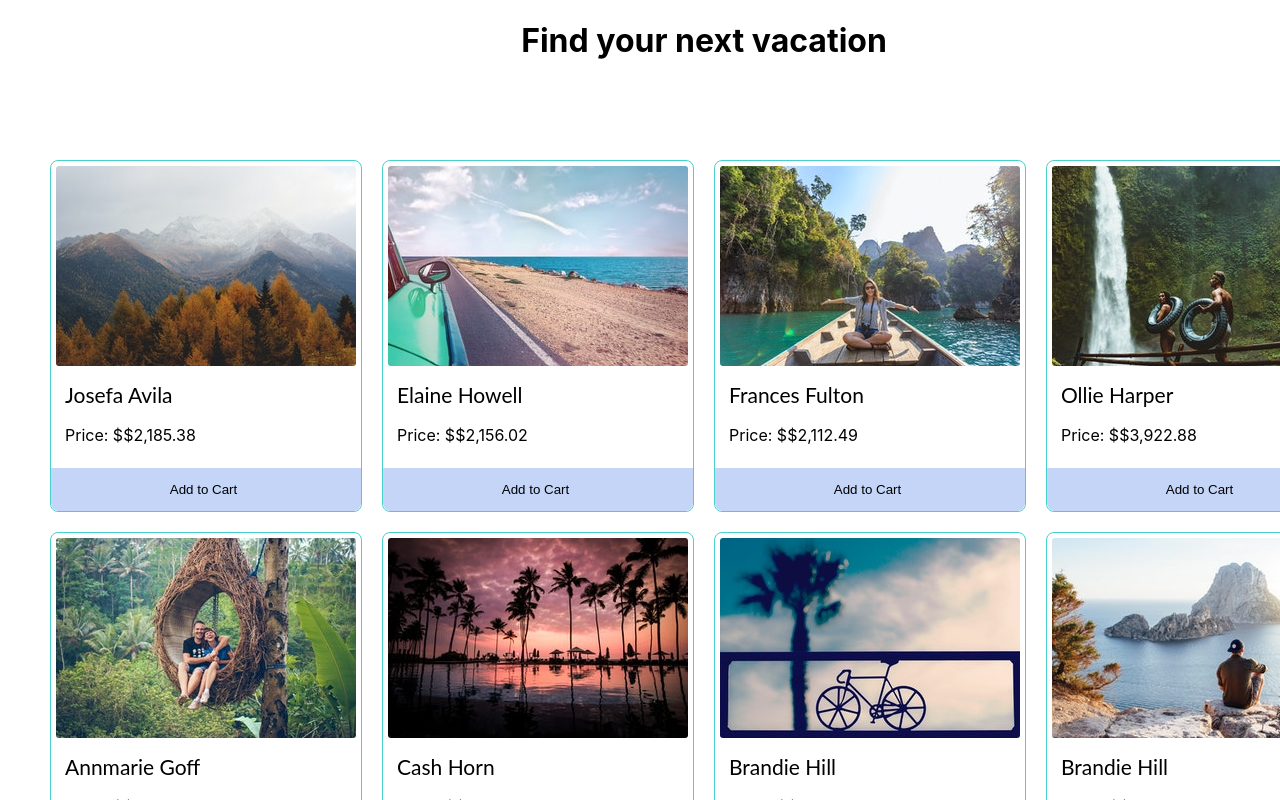
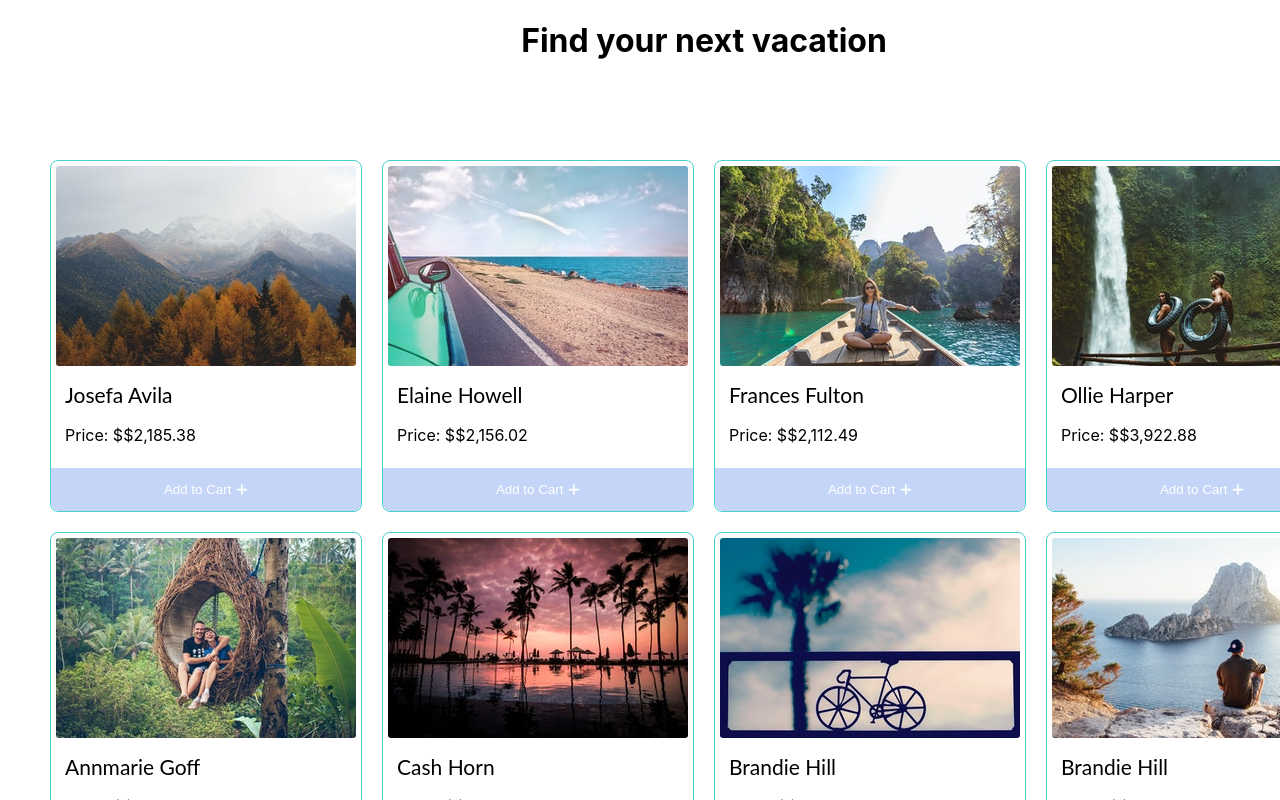
Before and after one commit to navir-rahman/lucky-one, a React (Create React App) app: page / in a window 1280 px wide. Shown: the top 800 px of the page. Built offline with nearby package versions, Linux system fonts and the light colour scheme.

Commit message:
color changes

```diff
--- a/package.json
+++ b/package.json
@@ -3,6 +3,9 @@
   "version": "0.1.0",
   "private": true,
   "dependencies": {
+    "@fortawesome/fontawesome-svg-core": "^6.1.1",
+    "@fortawesome/free-solid-svg-icons": "^6.1.1",
+    "@fortawesome/react-fontawesome": "^0.1.18",
     "@testing-library/jest-dom": "^5.16.3",
     "@testing-library/react": "^12.1.4",
     "@testing-library/user-event": "^13.5.0",
--- a/src/components/cart/Cart.css
+++ b/src/components/cart/Cart.css
@@ -4,10 +4,15 @@
     border-radius: 5px;
     margin: 10px 0;
     color: #fff;
-
+    display: flex;
+    align-items: center;
+}
+.pickRandom p{
+padding-right:5px ;
 }
 .pickRandom:hover{
     background-color: aquamarine;
+
 }
 
 .cart_item{
--- a/src/components/cart/Cart.js
+++ b/src/components/cart/Cart.js
@@ -1,8 +1,9 @@
+import { FontAwesomeIcon } from '@fortawesome/react-fontawesome';
+import { faSearchLocation, faRedo } from '@fortawesome/free-solid-svg-icons';
 import React, { useState } from 'react';
 import './Cart.css';
 
 const Cart = (props) => {
-    console.log(props.clearfuntion)
     const optionalDisplay={};
     const product_amount = props.addedProduct.length;
     const [displaystyle,setstyle]=useState([])
@@ -60,10 +61,12 @@
             </div>
            <button onClick={choeseHandel} className='pickRandom'>
                <p>CHOOSE ONE FOR ME</p>
+               <FontAwesomeIcon icon={faSearchLocation}></FontAwesomeIcon>
            </button>
            <br />
            <button onClick={clearall} className='pickRandom'>
                <p>CHOOSE AGAIN</p>
+               <FontAwesomeIcon icon={faRedo}></FontAwesomeIcon>
            </button>
         </div>
     );
--- a/src/components/product/Product.css
+++ b/src/components/product/Product.css
@@ -36,10 +36,12 @@
     display: flex;
     align-items: center;
     justify-content: center;
+    color: #fff;
 }
 .btn-cart .btn-text{
     margin-right: 5px;
 }
 .btn-cart:hover{
     background-color: aquamarine;
+
 }
--- a/src/components/product/Product.js
+++ b/src/components/product/Product.js
@@ -1,10 +1,11 @@
+import { FontAwesomeIcon } from '@fortawesome/react-fontawesome';
+import { faPlus } from '@fortawesome/free-solid-svg-icons';
 import React from 'react';
 import './Product.css';
 
 const Product = (props) => {
     const {addTOCartHandel, product}=props;
 
-    //console.log(product)
     const {price,picture,name}=product
 
     return (
@@ -16,7 +17,8 @@
             </div>
             <button onClick={()=>addTOCartHandel(product)}  className='btn-cart'>
                 <p className='btn-text'>Add to Cart</p>
-                {/* <FontAwesomeIcon icon={faShoppingCart}></FontAwesomeIcon> */}
+                <FontAwesomeIcon icon={faPlus}></FontAwesomeIcon>
+
             </button>
         </div>
 
```
Also changed, not shown: 1 other file (tests, documents, lock files or other folders).
